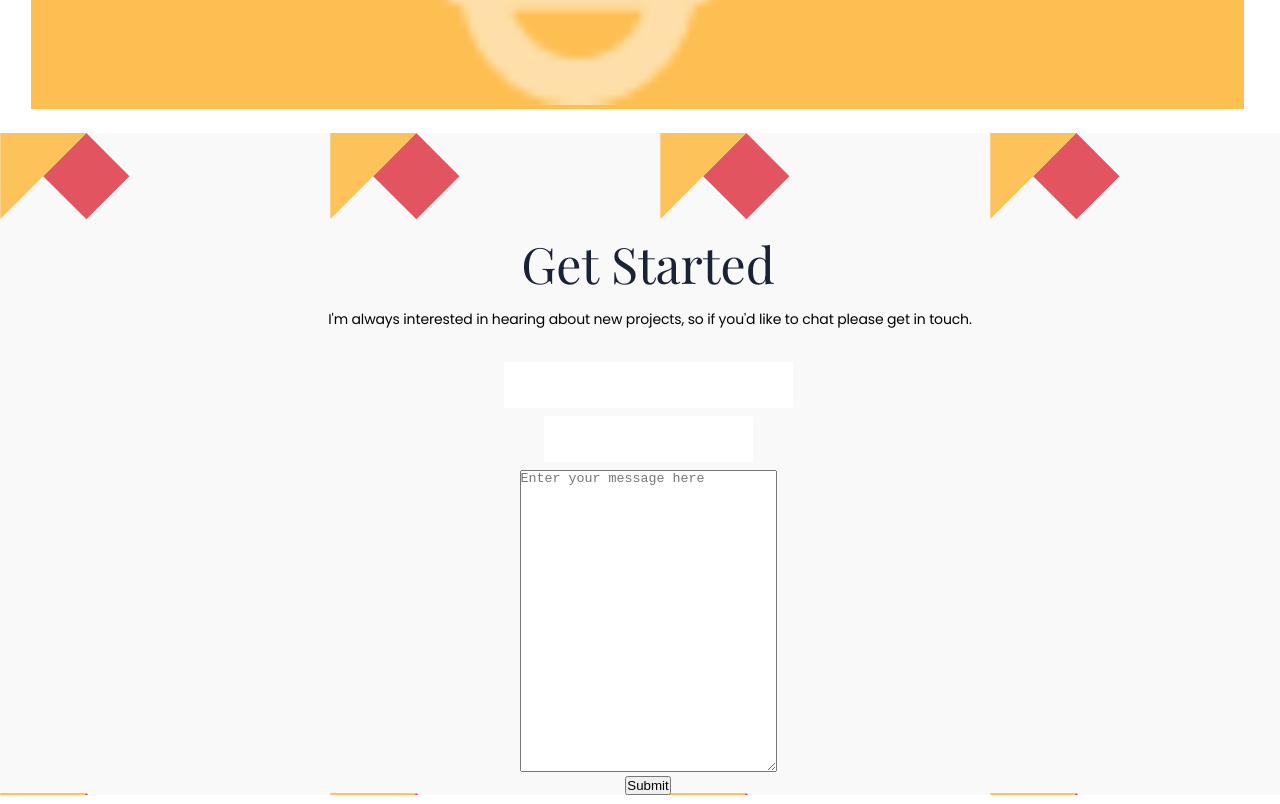
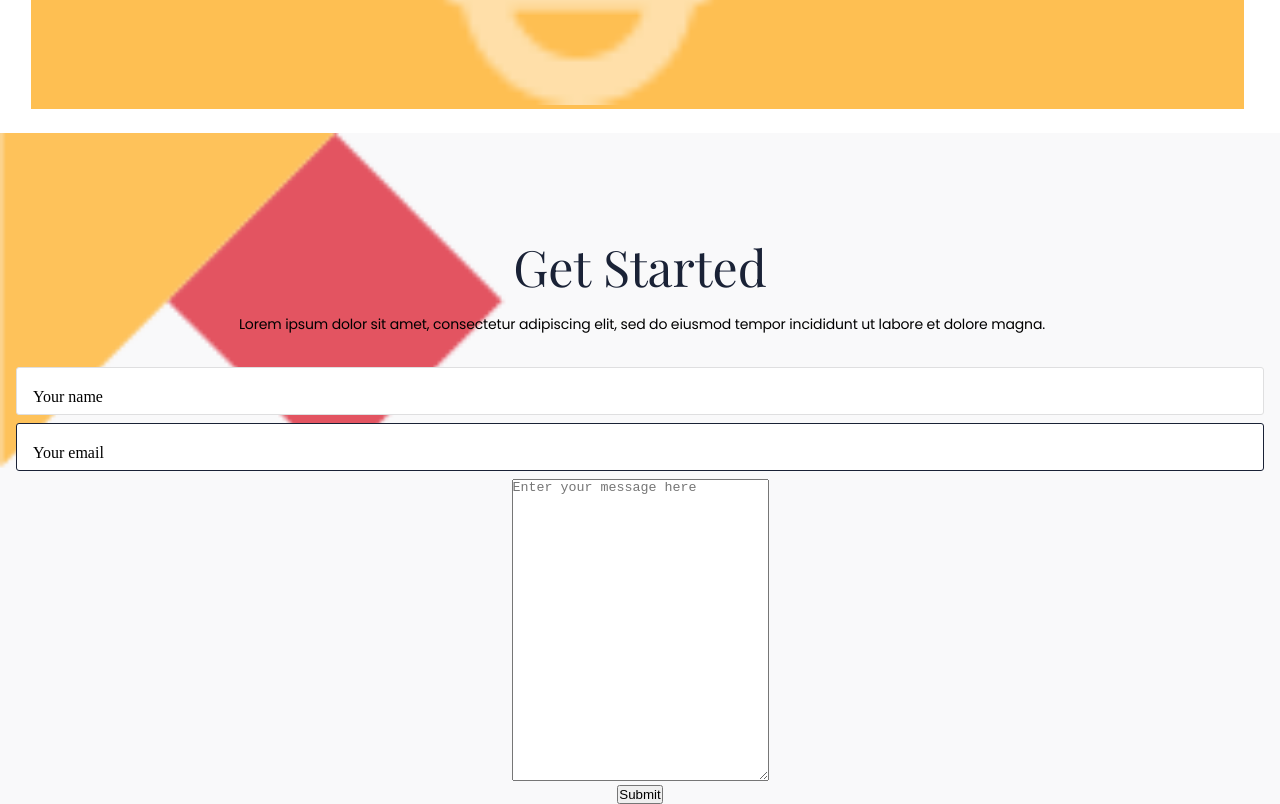
Before and after one commit to ShaheerCH/Mobile-portfolio, a website: page index.html in a window 1280 px wide. Shown: the part 9680-10484 px from the top of the page. Drawn offline with nearby package versions, Linux system fonts and the light colour scheme.

Commit message:
add styles to forms background image, name input element, email input element and form header

```diff
--- a/index.html
+++ b/index.html
@@ -181,18 +181,17 @@
       <form action="index.html" class="forms">
         <h3 class="footer">Get Started</h3>
         <p class="foot-bio">
-          I'm always interested in hearing about new projects, so if you'd like
-          to chat please get in touch.
+          Lorem ipsum dolor sit amet, consectetur adipiscing elit, sed do eiusmod tempor incididunt ut labore et dolore magna.
         </p>
 
-        <div class="Input-container">
-          <input type="text" name="Name" class="input" size="30" />
-          <label for="Username"></label>
+        <div class="Input-container name-input">
+          <label for="username">Your name</label>
+          <input type="text" id="username" name="Name" class="input" size="30" />
         </div>
 
-        <div class="Input-container">
-          <input type="email" name="email" class="input" />
-          <label for="Email"></label>
+        <div class="Input-container email-input">
+          <label for="email">Your email</label>
+          <input type="email" name="email" id="email" class="input" />
         </div>
 
         <div class="Input-container-text">
--- a/stylesheet.css
+++ b/stylesheet.css
@@ -247,8 +247,10 @@ h2 {
 
 .Forms {
   background-image: url("background-last.png");
+  background-repeat: no-repeat;
   background-repeat: none;
-  padding: 106px 0 0 16px;
+  background-size: cover;
+  padding: 106px 16px 0 16px;
 }
 .forms {
   display: flex;
@@ -262,7 +264,7 @@ h2 {
 .footer {
   font-family: "Playfair Display", "Courier New", Courier, monospace;
   font-size: 50px;
-  line-height: 50px;
+  line-height: 55px;
   font-weight: 400;
   color: #1a2236;
 }
@@ -282,8 +284,16 @@ h2 {
   margin-bottom: 8px;
   size: 288px;
   padding: 20px 16px 8px;
-  border-color: #dfdfe0;
   border-radius: 3px;
+  width: 100%;
+}
+
+.name-input {
+  border: 1px solid #dfdfe0;
+}
+
+.email-input {
+  border: 1px solid #1a2236;
 }
 
 .input {
```
